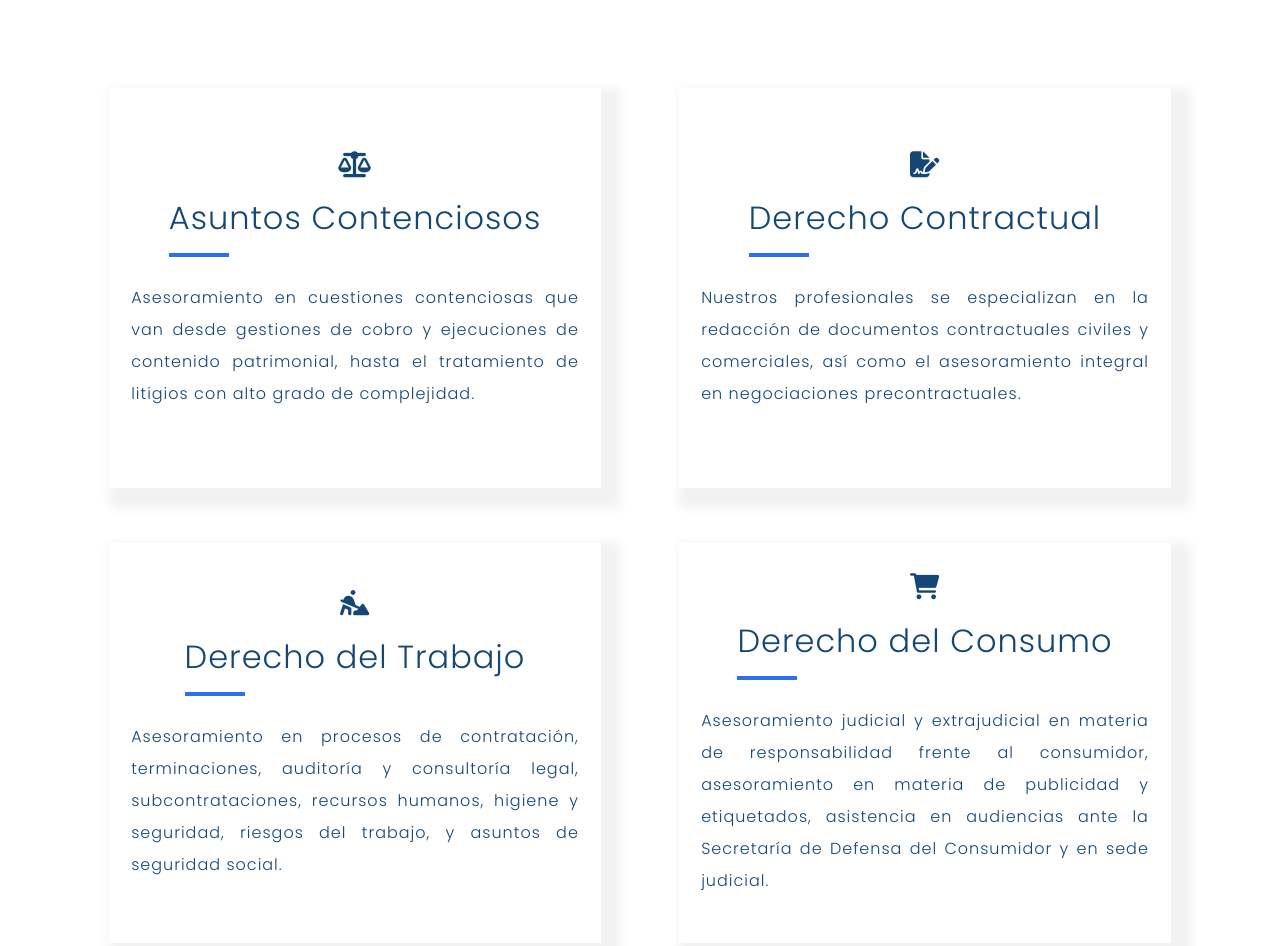
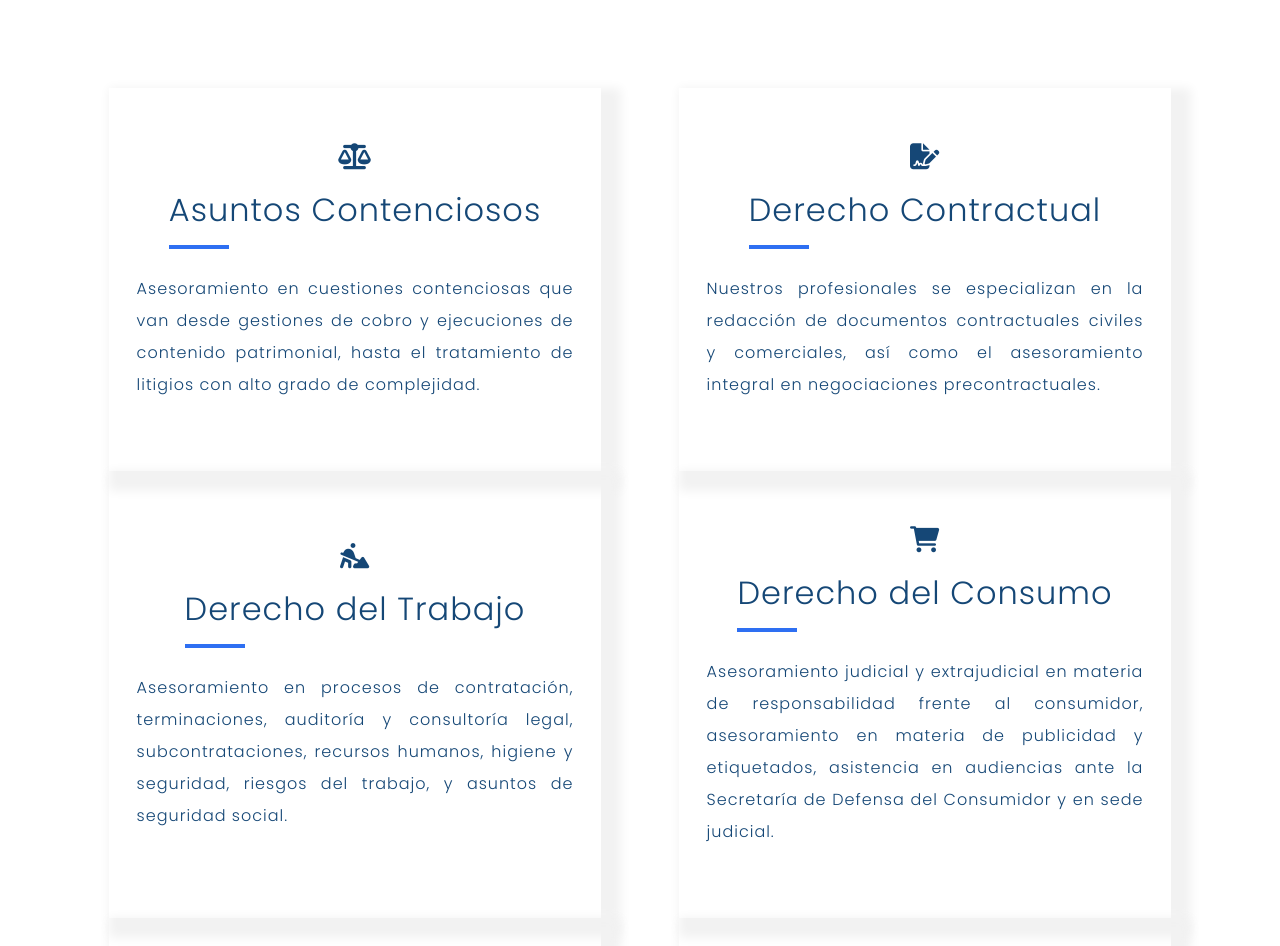
Before and after one commit to agustinasegat/3raEntregaProyecto-Segat, a website: page pages/servicios.html in a window 1280 px wide. Shown: the part 1126-2072 px from the top of the page. Drawn offline with nearby package versions, Linux system fonts and the light colour scheme.

Commit message:
Ãultimos cambios

```diff
--- a/scss/components/_servicios.scss
+++ b/scss/components/_servicios.scss
@@ -31,9 +31,9 @@
     @extend %column;
     @include text-justify;
     color: $texto-color;
-    padding: 4%;
+    padding: 5%;
     box-shadow: 10px 10px 10px 10px nth($bg-color, 4);
-    height: 400px;
+    height: 100%;
     margin: 5%;
     .service-icon{
       font-size: map-get($font-size, "bigger");
```
Also changed, not shown: pages/novedades.html (+1 -1 lines), css/style.css, images/billetera.jpg (added), images/wallet.jpg.
